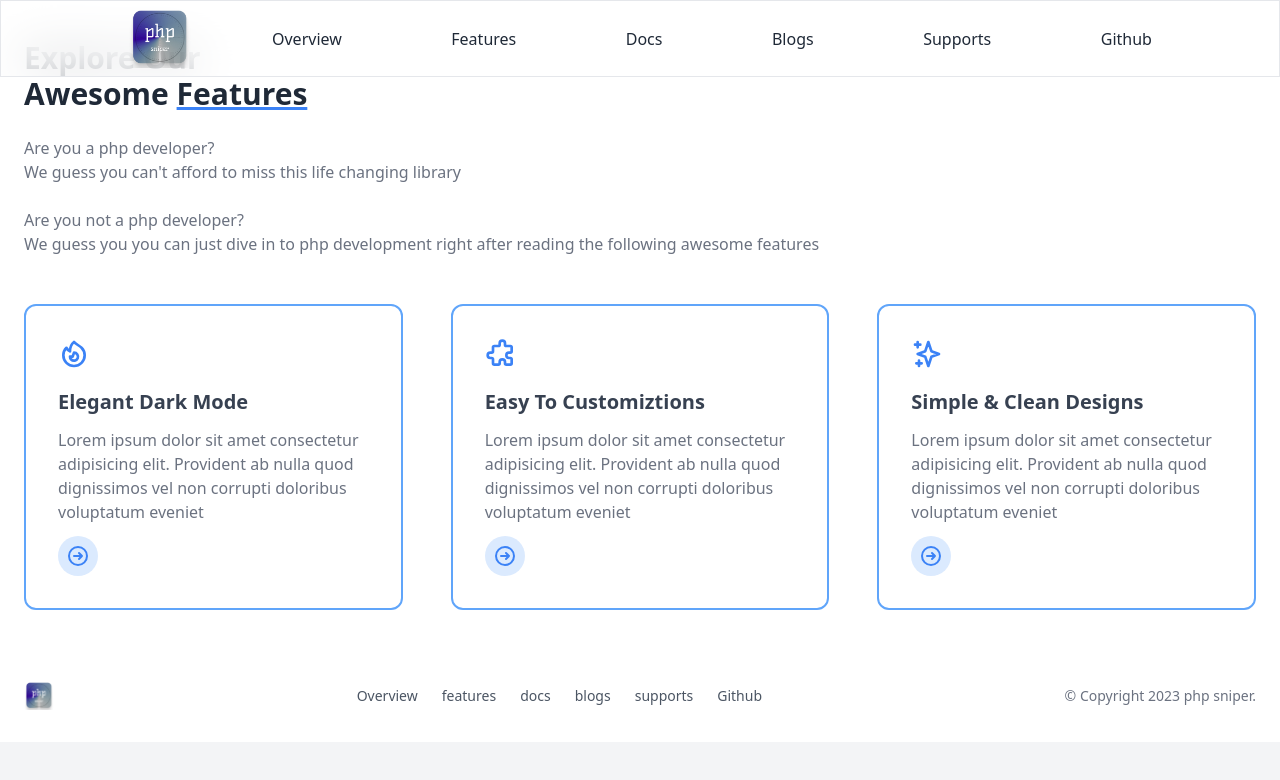
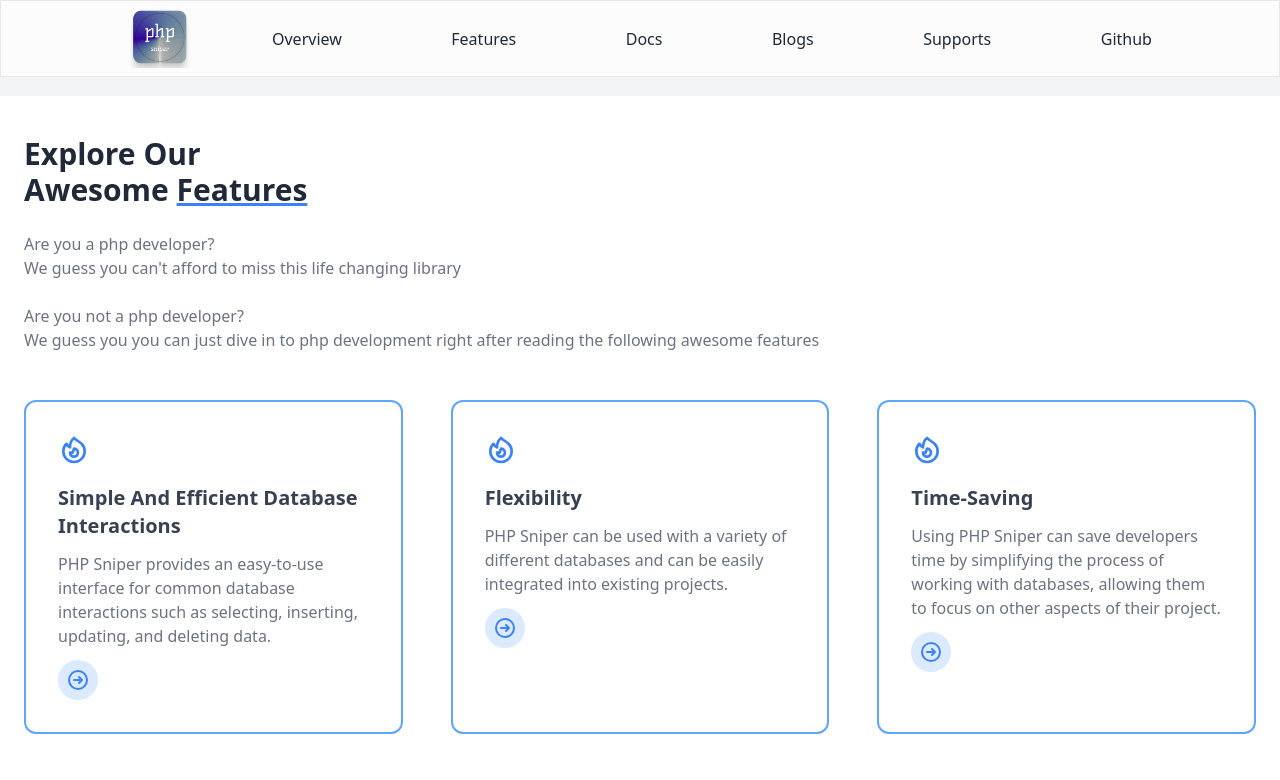
Before and after one commit to soorajlegend/web.phpSniper, a Next.js app: page /features in a window 1280 px wide. Shown: the top 780 px of the page. Built offline with nearby package versions, Linux system fonts and the light colour scheme.

Commit message:
added all features

```diff
--- a/components/Hero.tsx
+++ b/components/Hero.tsx
@@ -12,7 +12,7 @@
         delaySpeed: 2000,
     });
   return (
-    <div className='relative w-full pt-20 px-3 md:pt-0 md:px-0 h-[50vh] md:min-h-screen flex items-center z-0'>
+    <div className='relative w-full pt-20 px-3 md:pt-0 md:px-0 h-[50vh] md:min-h-[90vh] flex items-center z-0'>
         <h1 className='text-5xl md:text-[8em] h-auto lg:text-[8rem] gradient-text capitalize font-black'>
             {text}
             <Cursor cursorColor="#ccc" />
--- a/src/pages/_document.tsx
+++ b/src/pages/_document.tsx
@@ -6,7 +6,7 @@
   return (
     <Html lang="en">
       <Head />
-      <body className='bg-gray-100 dark:bg-gray-900 text-black dark:text-gray-300'>
+      <body className='bg-gray-100 dark:bg-gray-900 text-black dark:text-gray-300 pt-24'>
         <Navbar />
         <Main />
         <NextScript />
--- a/src/pages/features.tsx
+++ b/src/pages/features.tsx
@@ -1,7 +1,9 @@
 import Link from 'next/link'
 import React from 'react'
+import { ourFeatures } from "../../store"
 
 const features = () => {
+
     return (
         <>
             <div className="bg-white dark:bg-gray-900">
@@ -16,66 +18,30 @@
                     </p>
 
                     <div className="grid grid-cols-1 gap-8 mt-8 xl:mt-12 xl:gap-12 md:grid-cols-2 xl:grid-cols-3">
-                        <div className="p-8 space-y-3 border-2 border-blue-400 dark:border-blue-300 rounded-xl">
+
+                        {
+                            ourFeatures?.map((feature, index) => (
+                                    <div key={index} className="p-8 space-y-3 border-2 border-blue-400 dark:border-blue-300 rounded-xl">
                                         <Link href="/docs" className="inline-block text-blue-500 dark:text-blue-400">
                                             <svg xmlns="http://www.w3.org/2000/svg" className="w-8 h-8" fill="none" viewBox="0 0 24 24" stroke="currentColor">
-                                    <path stroke-linecap="round" stroke-linejoin="round" stroke-width="2" d="M17.657 18.657A8 8 0 016.343 7.343S7 9 9 10c0-2 .5-5 2.986-7C14 5 16.09 5.777 17.656 7.343A7.975 7.975 0 0120 13a7.975 7.975 0 01-2.343 5.657z" />
-                                    <path stroke-linecap="round" stroke-linejoin="round" stroke-width="2" d="M9.879 16.121A3 3 0 1012.015 11L11 14H9c0 .768.293 1.536.879 2.121z" />
+                                                <path strokeLinecap="round" strokeLinejoin="round" strokeWidth="2" d="M17.657 18.657A8 8 0 016.343 7.343S7 9 9 10c0-2 .5-5 2.986-7C14 5 16.09 5.777 17.656 7.343A7.975 7.975 0 0120 13a7.975 7.975 0 01-2.343 5.657z" />
+                                                <path strokeLinecap="round" strokeLinejoin="round" strokeWidth="2" d="M9.879 16.121A3 3 0 1012.015 11L11 14H9c0 .768.293 1.536.879 2.121z" />
                                             </svg>
                                         </Link>
 
-                            <h1 className="text-xl font-semibold text-gray-700 capitalize dark:text-white">elegant Dark Mode</h1>
+                                        <h1 className="text-xl font-semibold text-gray-700 capitalize dark:text-white">{feature?.title}</h1>
 
-                            <p className="text-gray-500 dark:text-gray-300">
-                                Lorem ipsum dolor sit amet consectetur adipisicing elit. Provident ab nulla quod dignissimos vel non corrupti doloribus voluptatum eveniet
-                            </p>
+                                        <p className="text-gray-500 dark:text-gray-300">{feature?.description}</p>
 
                                         <Link href="docs" className="inline-flex p-2 text-blue-500 capitalize transition-colors duration-300 transform bg-blue-100 rounded-full rtl:-scale-x-100 dark:bg-blue-500 dark:text-white hover:underline hover:text-blue-600 dark:hover:text-blue-500">
                                             <svg xmlns="http://www.w3.org/2000/svg" className="w-6 h-6" fill="none" viewBox="0 0 24 24" stroke="currentColor">
-                                    <path stroke-linecap="round" stroke-linejoin="round" stroke-width="2" d="M13 9l3 3m0 0l-3 3m3-3H8m13 0a9 9 0 11-18 0 9 9 0 0118 0z" />
+                                                <path strokeLinecap="round" strokeLinejoin="round" strokeWidth="2" d="M13 9l3 3m0 0l-3 3m3-3H8m13 0a9 9 0 11-18 0 9 9 0 0118 0z" />
                                             </svg>
                                         </Link>
                                     </div>
+                            ))
+                        }
 
-                        <div className="p-8 space-y-3 border-2 border-blue-400 dark:border-blue-300 rounded-xl">
-                            <Link href="/docs" className="inline-block text-blue-500 dark:text-blue-400">
-                                <svg xmlns="http://www.w3.org/2000/svg" className="w-8 h-8" fill="none" viewBox="0 0 24 24" stroke="currentColor">
-                                    <path stroke-linecap="round" stroke-linejoin="round" stroke-width="2" d="M11 4a2 2 0 114 0v1a1 1 0 001 1h3a1 1 0 011 1v3a1 1 0 01-1 1h-1a2 2 0 100 4h1a1 1 0 011 1v3a1 1 0 01-1 1h-3a1 1 0 01-1-1v-1a2 2 0 10-4 0v1a1 1 0 01-1 1H7a1 1 0 01-1-1v-3a1 1 0 00-1-1H4a2 2 0 110-4h1a1 1 0 001-1V7a1 1 0 011-1h3a1 1 0 001-1V4z" />
-                                </svg>
-                            </Link>
-
-                            <h1 className="text-xl font-semibold text-gray-700 capitalize dark:text-white">Easy to customiztions</h1>
-
-                            <p className="text-gray-500 dark:text-gray-300">
-                                Lorem ipsum dolor sit amet consectetur adipisicing elit. Provident ab nulla quod dignissimos vel non corrupti doloribus voluptatum eveniet
-                            </p>
-
-                            <Link href="docs" className="inline-flex p-2 text-blue-500 capitalize transition-colors duration-300 transform bg-blue-100 rounded-full rtl:-scale-x-100 dark:bg-blue-500 dark:text-white hover:underline hover:text-blue-600 dark:hover:text-blue-500">
-                                <svg xmlns="http://www.w3.org/2000/svg" className="w-6 h-6" fill="none" viewBox="0 0 24 24" stroke="currentColor">
-                                    <path stroke-linecap="round" stroke-linejoin="round" stroke-width="2" d="M13 9l3 3m0 0l-3 3m3-3H8m13 0a9 9 0 11-18 0 9 9 0 0118 0z" />
-                                </svg>
-                            </Link>
-                        </div>
-
-                        <div className="p-8 space-y-3 border-2 border-blue-400 dark:border-blue-300 rounded-xl">
-                            <Link href="/docs" className="inline-block text-blue-500 dark:text-blue-400">
-                                <svg xmlns="http://www.w3.org/2000/svg" className="w-8 h-8" fill="none" viewBox="0 0 24 24" stroke="currentColor">
-                                    <path stroke-linecap="round" stroke-linejoin="round" stroke-width="2" d="M5 3v4M3 5h4M6 17v4m-2-2h4m5-16l2.286 6.857L21 12l-5.714 2.143L13 21l-2.286-6.857L5 12l5.714-2.143L13 3z" />
-                                </svg>
-                            </Link>
-
-                            <h1 className="text-xl font-semibold text-gray-700 capitalize dark:text-white">Simple & clean designs</h1>
-
-                            <p className="text-gray-500 dark:text-gray-300">
-                                Lorem ipsum dolor sit amet consectetur adipisicing elit. Provident ab nulla quod dignissimos vel non corrupti doloribus voluptatum eveniet
-                            </p>
-
-                            <Link href="docs" className="inline-flex p-2 text-blue-500 capitalize transition-colors duration-300 transform bg-blue-100 rounded-full rtl:-scale-x-100 dark:bg-blue-500 dark:text-white hover:underline hover:text-blue-600 dark:hover:text-blue-500">
-                                <svg xmlns="http://www.w3.org/2000/svg" className="w-6 h-6" fill="none" viewBox="0 0 24 24" stroke="currentColor">
-                                    <path stroke-linecap="round" stroke-linejoin="round" stroke-width="2" d="M13 9l3 3m0 0l-3 3m3-3H8m13 0a9 9 0 11-18 0 9 9 0 0118 0z" />
-                                </svg>
-                            </Link>
-                        </div>
                     </div>
                 </div>
             </div>
--- a/store.ts
+++ b/store.ts
@@ -8,6 +8,18 @@
     {name: "supports", url: "/supports"},
     {name: "Github", url: "https://github.com/phpSniper/php-sniper.git"},
 ]
+
+
+export const ourFeatures = [
+    {title: "Simple and efficient database interactions", description: "PHP Sniper provides an easy-to-use interface for common database interactions such as selecting, inserting, updating, and deleting data."},
+    {title: "Flexibility", description: "PHP Sniper can be used with a variety of different databases and can be easily integrated into existing projects."},
+    {title: "Time-saving", description: "Using PHP Sniper can save developers time by simplifying the process of working with databases, allowing them to focus on other aspects of their project."},
+    {title: "Readability", description: "The library's clean, well-documented code makes it easy to understand and use, even for developers with limited experience working with databases."},
+    {title: "Support", description: "PHP Sniper is supported by its author and the wider community, with regular updates and bug fixes."},
+    {title: "Free and open-source", description: "PHP Sniper is available for free under an open-source license, making it accessible to developers of all skill levels and project types."},
+];
+
+
 
 export const insertWithOutPhpSniper = `
 <?php
```
Lines whose indentation alone changed are shown as unchanged.
